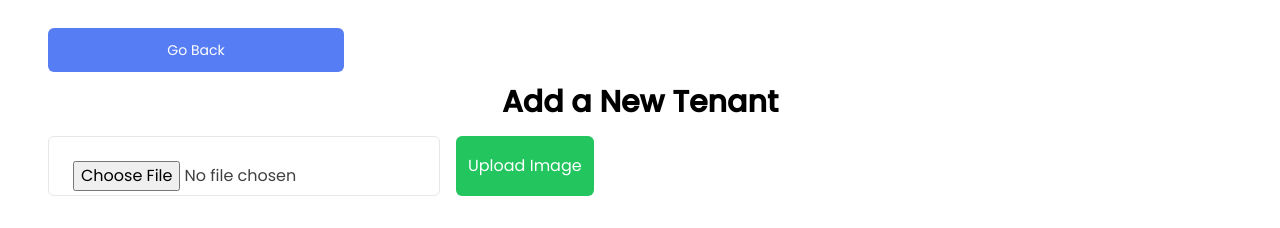
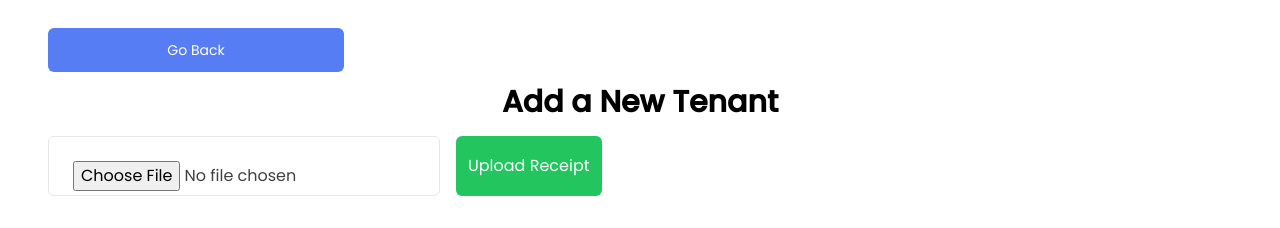
Before and after one commit to boymeetsblockchain/house-manager-client, a React (Create React App) app: page /tenant/add in a window 1280 px wide. Shown: the top 228 px of the page. Built offline with nearby package versions, Linux system fonts and the light colour scheme; no server answers.

Commit message:
changed a few things

```diff
--- a/src/pages/AddNewTenant.jsx
+++ b/src/pages/AddNewTenant.jsx
@@ -101,7 +101,7 @@ const AddNewTenant = () => {
       <h1 className="text-center font-bold text-3xl mb-4">Add a New Tenant</h1>
       <div className="flex space-x-4 mb-8">
       <Input type={'file'} onChange={handleFileChange}/>
-          <button onClick={uploadImageToFirebaseStorage} className="text-bold  bg-green-500  text-white  rounded-md px-3 py-1.5">Upload Image</button>
+          <button onClick={uploadImageToFirebaseStorage} className="text-bold  bg-green-500  text-white  rounded-md px-3 py-1.5">Upload Receipt</button>
       </div>
       <form className="flex flex-col space-y-4 justify-center w-full mx-auto" onSubmit={addNewTenant}>
         <Input name="name" label="Name" value={formData.name} onChange={handleChange} />
@@ -146,7 +146,7 @@ const AddNewTenant = () => {
 
           <Input name="rentstart" label="Rent Start Date" type="date" value={formData.rentstart} onChange={handleChange} />
         <Input name="rentend" label="Rent End Date" type="date" value={formData.rentend} onChange={handleChange} />
-        <Input name="duration" label="Rent Duration" type="number" value={formData.duration} onChange={handleChange} />
+        <Input name="duration" label="Rent Duration" type="text" value={formData.duration} onChange={handleChange} />
           </div>
           {imageUrl && (
         <div>
--- a/src/pages/TenantDetails.jsx
+++ b/src/pages/TenantDetails.jsx
@@ -146,7 +146,7 @@ const TenantDetails = () => {
           <strong>Rent due on:</strong> {formatDate(tenant?.rent?.rentend)}
         </div>
         <div className="bg-violet-300 p-6  text-sm md:text-2xl rounded-md shadow-md hover:scale-90 cursor-pointer transition">
-          <strong>Rent Duration in Months</strong> {tenant?.duration}
+          <strong>Rent Duration :</strong> {tenant?.duration}
         </div>
 
         <div className="bg-slate-200 p-6  text-sm md:text-2xl rounded-md shadow-md hover:scale-90 cursor-pointer transition">
```
